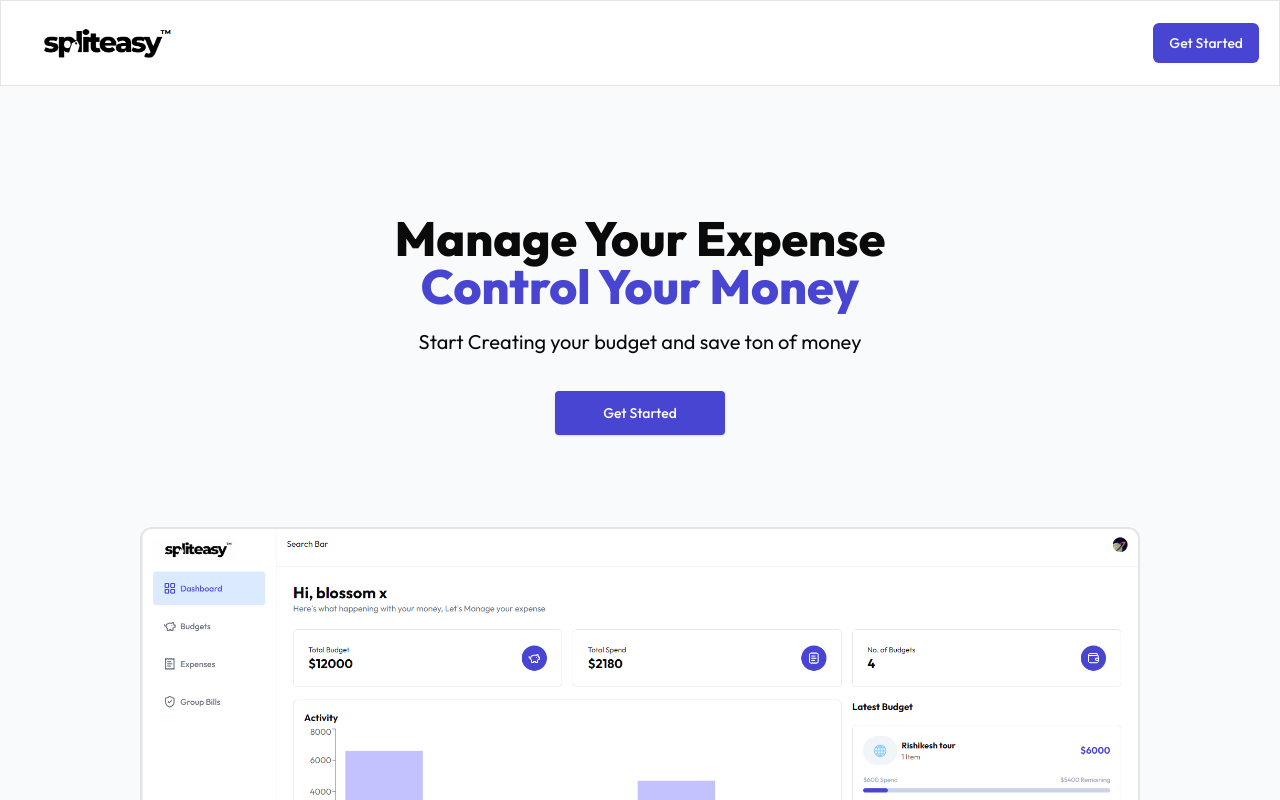
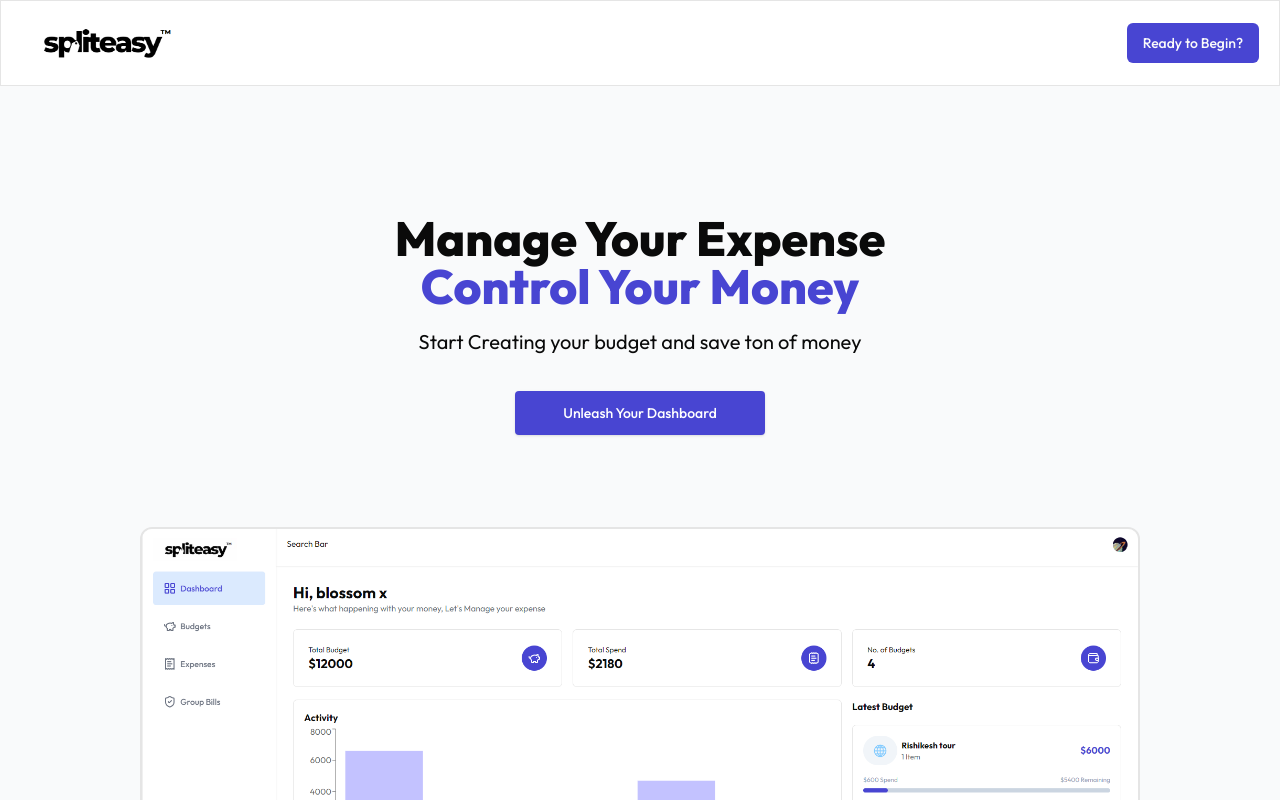
Before and after one commit to kritii07/SplitEasy, a Next.js app: page / in a window 1280 px wide. Shown: the top 800 px of the page. Built offline with nearby package versions, Linux system fonts and the light colour scheme; no server answers.

Commit message:
minor changes

```diff
--- a/app/(routes)/dashboard/_components/DashboardHeader.jsx
+++ b/app/(routes)/dashboard/_components/DashboardHeader.jsx
@@ -3,9 +3,9 @@ import React from 'react'
 
 function DashboardHeader() {
   return (
-    <div className='p-5 shadow-sm border-b flex justify-between'>
-        <div>
-            Search Bar
+    <div className='p-5 font-bold shadow-sm border-b flex justify-between'>
+        <div className='pl-[490px] text-lg'>
+        Where Did Your Money Go?
         </div>
         <div>
            <UserButton/>
--- a/app/_components/Header.jsx
+++ b/app/_components/Header.jsx
@@ -17,8 +17,8 @@ function Header() {
         height={100}/>
         {isSignedIn?
         <UserButton/>:
-        <Link href={'/sign-in'}>
-        <Button>Get Started</Button>
+        <Link href={'/sign-in?redirectUrl=/dashboard'}>
+        <Button>Ready to Begin?</Button>
         </Link>
         }
     </div>
--- a/app/_components/Hero.jsx
+++ b/app/_components/Hero.jsx
@@ -19,9 +19,9 @@ function Hero() {
       <div className="mt-8 flex flex-wrap justify-center gap-4">
         <a
           className="block w-full rounded bg-primary px-12 py-3 text-sm font-medium text-white shadow hover:bg-blue-700 focus:outline-none focus:ring active:bg-red-500 sm:w-auto"
-          href="/sign-in"
+          href="/dashboard"
         >
-          Get Started
+          Unleash Your Dashboard
         </a>
 
 
```
